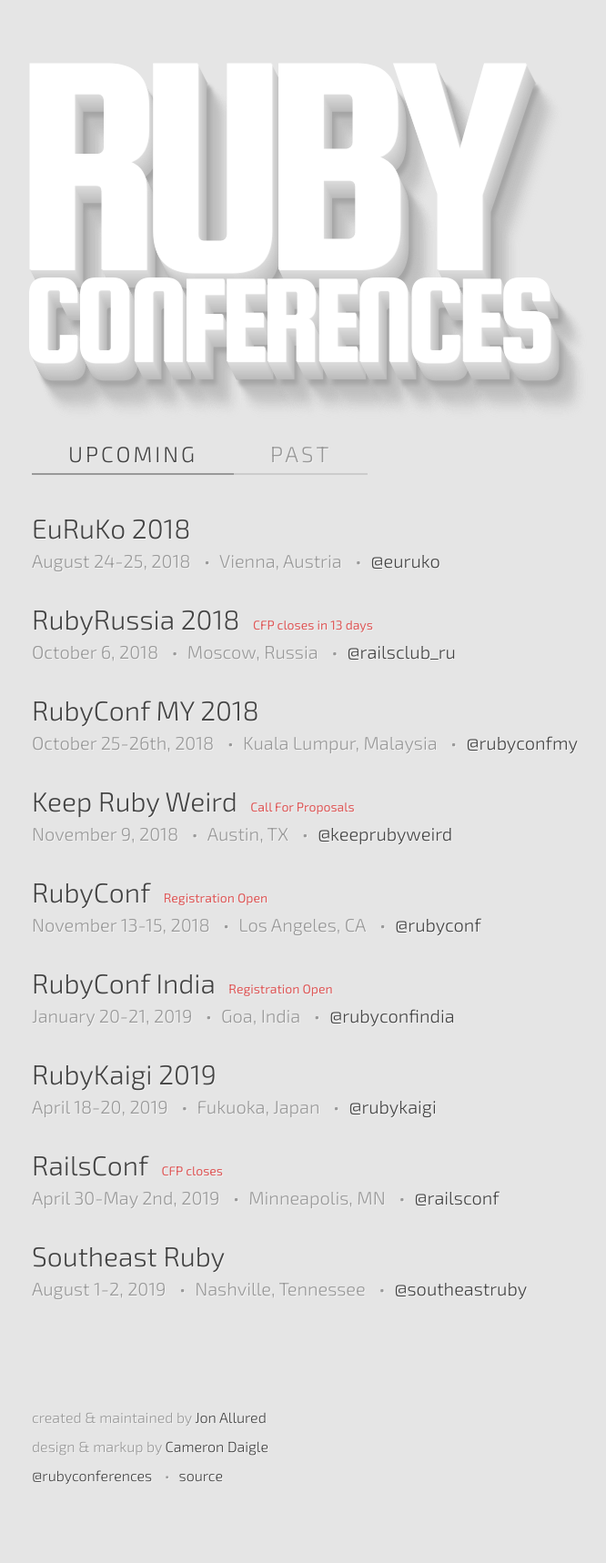
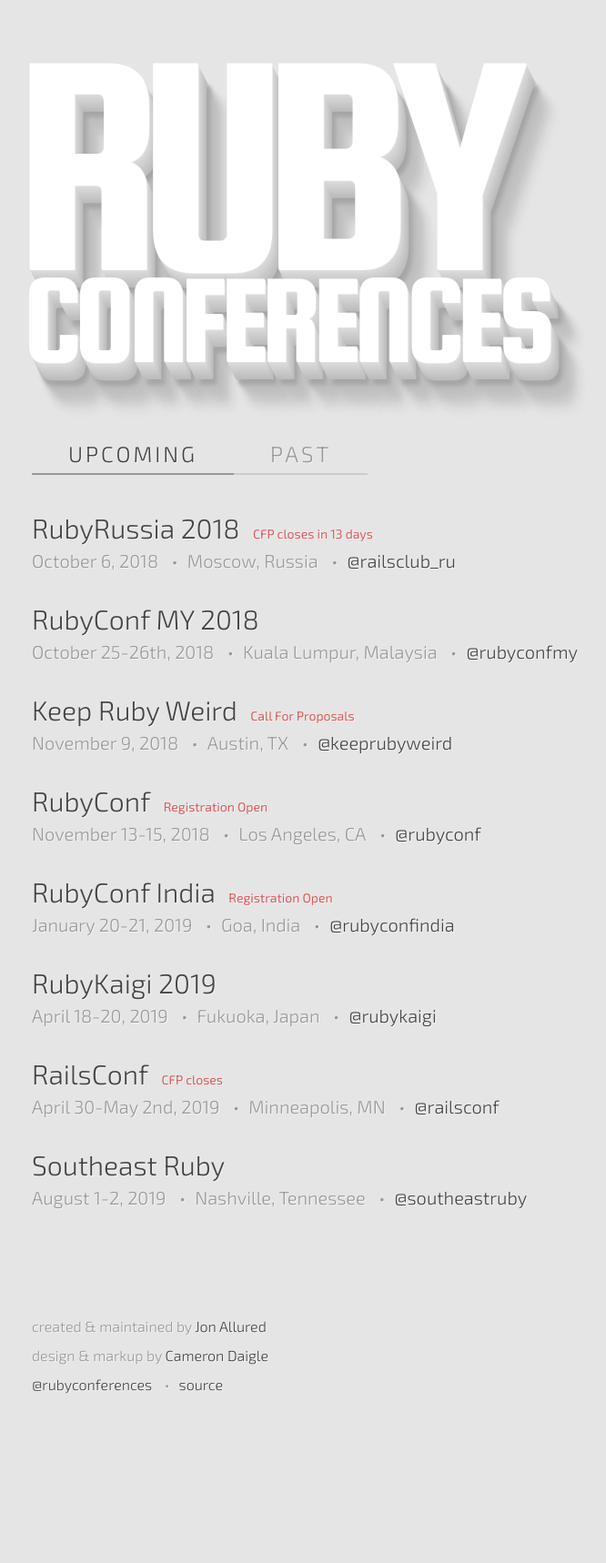
Before and after one commit to ruby-conferences/ruby-conferences.github.io, a Jekyll site: the page built from index.html, in a window 1280 px wide. Shown: the whole page at 91% size, without its empty margins (205-871 px from the left). Built offline with Jekyll 4.4.1, drawn with Linux system fonts in a browser that asks for light colours; after the commit the page ends 1618 px from its top, so only the background shows below that.

Commit message:
Moves Euruko2018 to past

```diff
--- a/_data/past.yml
+++ b/_data/past.yml
@@ -1284,3 +1284,9 @@
   dates: "August 11-12, 2018"
   url: http://grillrb.com
   twitter: grill_rb
+
+- name: EuRuKo 2018
+  location: Vienna, Austria
+  dates: "August 24-25, 2018"
+  url: https://euruko2018.org/
+  twitter: euruko
--- a/_data/upcoming.yml
+++ b/_data/upcoming.yml
@@ -1,11 +1,3 @@
-- name: EuRuKo 2018
-  location: Vienna, Austria
-  dates: "August 24-25, 2018"
-  url: https://euruko2018.org/
-  twitter: euruko
-  cfp_phrase: CFP closes
-  cfp_date: "April 15, 2018"
-
 - name: RubyRussia 2018
   location: Moscow, Russia
   dates: "October 6, 2018"
```
